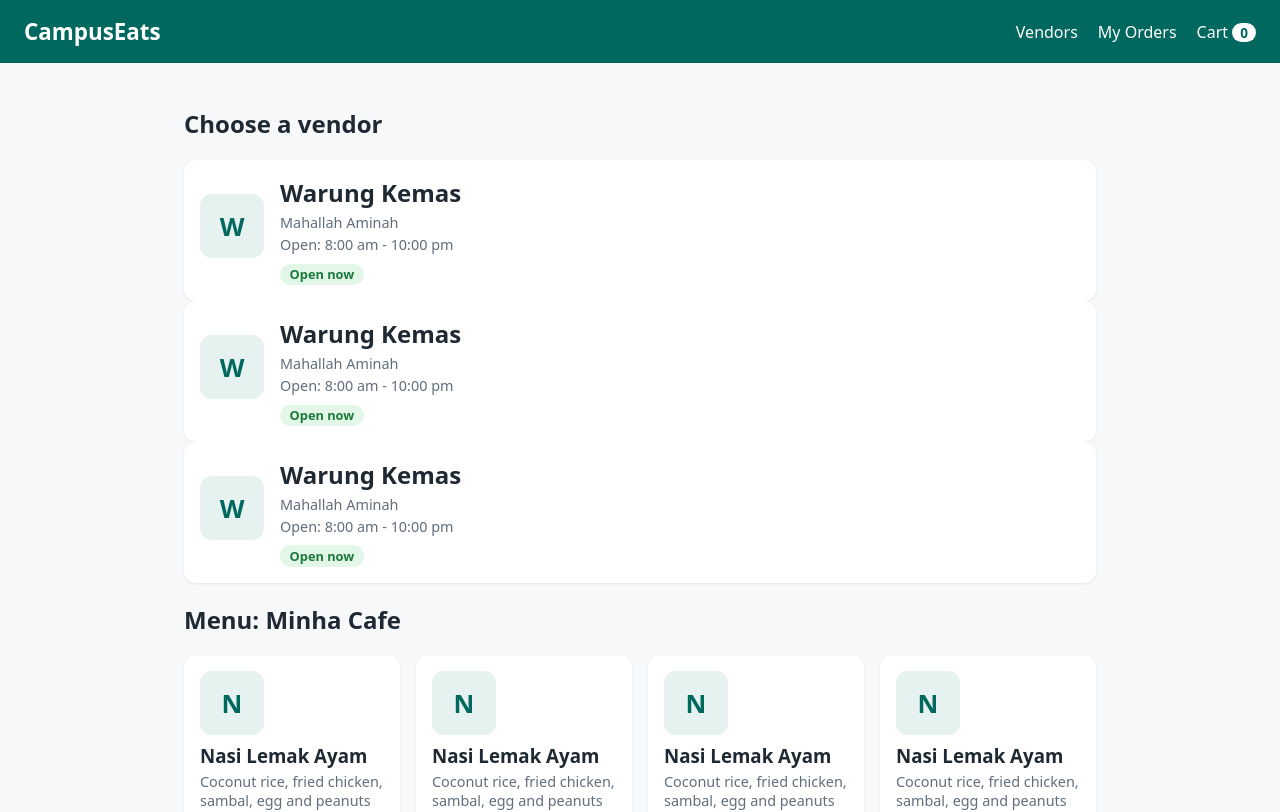
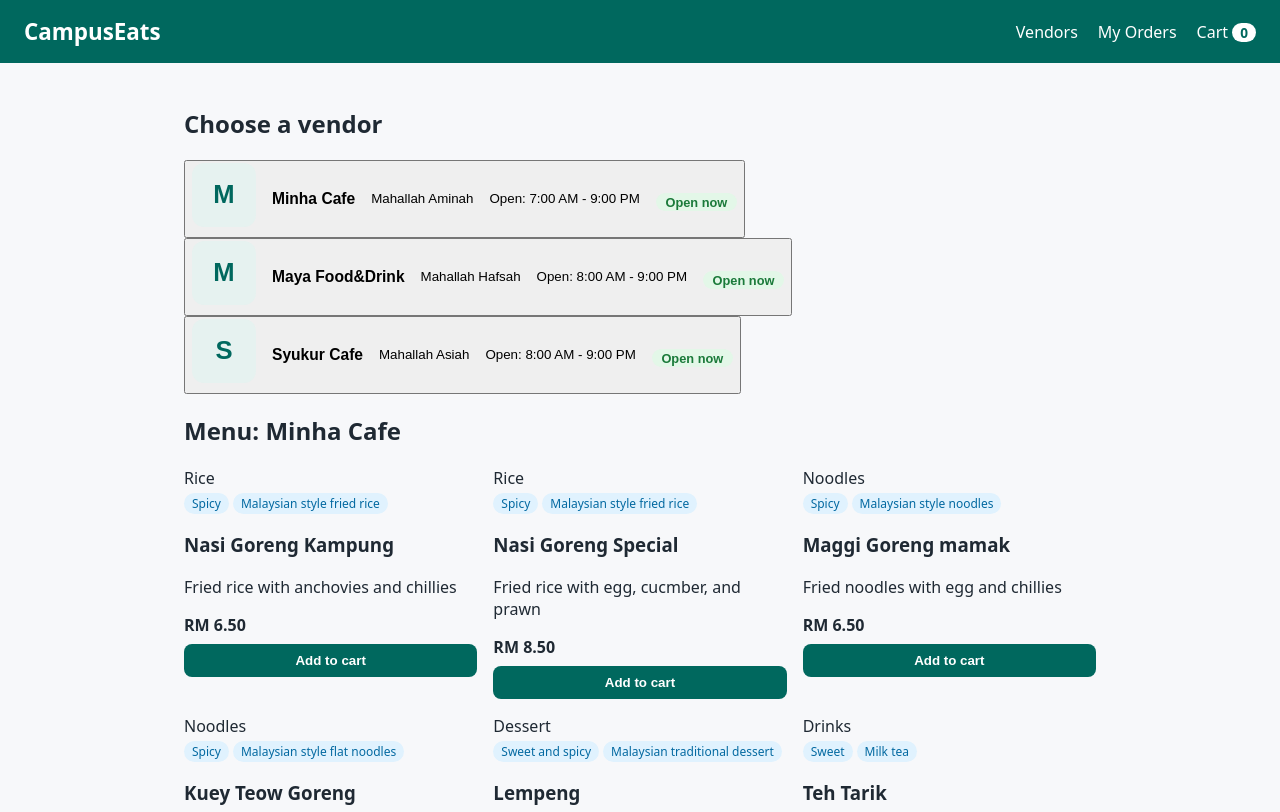
Before and after one commit to aishahmaisara2026/campuseats-2415896, a React (Vite) app: page / in a window 1280 px wide. Shown: the top 812 px of the page. Built offline with nearby package versions, Linux system fonts and the light colour scheme.

Commit message:
Feature 6: add dietary tags and filter

```diff
--- a/src/components/Header.jsx
+++ b/src/components/Header.jsx
@@ -1,14 +1,11 @@
-function Header() {
-    const cartCount = 0 // becomes state in Part C
+function Header({ cartCount }) {
   return (
     <header className="header">
       <h1 className="logo">CampusEats</h1>
       <nav className="nav">
         <a href="#">Vendors</a>
         <a href="#">My Orders</a>
-                <a href="#" className="cart">
-                    Cart <span className="badge">{cartCount}</span>
-                </a>
+        <a href="#">Cart <span className="badge">{cartCount}</span></a>
       </nav>
     </header>
   )
--- a/src/components/MenuItemCard.jsx
+++ b/src/components/MenuItemCard.jsx
@@ -1,21 +1,43 @@
-function MenuItemCard() {
- const item = {
- name: 'Nasi Lemak Ayam',
- description: 'Coconut rice, fried chicken, sambal, egg and peanuts',
- price: 7.5,
- available: true,
- }
- return (
- <article className="card menu-card">
- <div className="thumb" aria-hidden="true">{item.name.charAt(0)}</div>
- <h3>{item.name}</h3>
- <p className="muted">{item.description}</p>
- <p className="price">RM {item.price.toFixed(2)}</p>
- <button className="btn" disabled={!item.available}>
- {item.available ? 'Add to cart' : 'Sold out'}
- </button>
- </article>
- )
+function MenuItemCard({ item, onAdd }) {
+  return (
+    <div className="menu-item-card">
+      <div className="card-header">
+        <span className="category-tag">{item.category}</span>
+
+        {/* Render dietary tag chips */}
+        <div className="tags-container" style={{ display: 'flex', gap: '4px', flexWrap: 'wrap', margin: '4px 0' }}>
+          {item.tags && item.tags.map((tag) => (
+            <span
+              key={tag}
+              className="chip"
+              style={{
+                backgroundColor: '#e0f2fe',
+                color: '#0369a1',
+                fontSize: '0.75rem',
+                padding: '2px 8px',
+                borderRadius: '12px',
+                fontWeight: '500'
+              }}
+            >
+              {tag}
+            </span>
+          ))}
+        </div>
+      </div>
+
+      <h3>{item.name}</h3>
+      <p>{item.description}</p>
+      <p className="price">RM {Number(item.price || 0).toFixed(2)}</p>
+
+      <button
+        className="btn"
+        disabled={!item.available}
+        onClick={() => onAdd(item)}
+      >
+        {item.available ? 'Add to cart' : 'Sold out'}
+      </button>
+    </div>
+  )
 }
 
 export default MenuItemCard
--- a/src/components/MenuList.jsx
+++ b/src/components/MenuList.jsx
@@ -2,11 +2,11 @@ import MenuItemCard from './MenuItemCard'
 
 function MenuList({ items, onAdd }) {
   if (!items || items.length === 0) {
-    return <p>No items on this menu yet.</p>
+    return <p className="empty-msg">No items on this menu yet.</p>
   }
 
   return (
-    <div style={{ display: 'grid', gridTemplateColumns: 'repeat(auto-fill, minmax(200px, 1fr))', gap: '1rem' }}>
+    <div className="grid">
       {items.map((item) => (
         <MenuItemCard key={item.id} item={item} onAdd={onAdd} />
       ))}
--- a/src/components/VendorCard.jsx
+++ b/src/components/VendorCard.jsx
@@ -1,24 +1,18 @@
-function VendorCard() {
-  const vendor = {
-    name: 'Warung Kemas',
-    location: 'Mahallah Aminah',
-    openHours: '8:00 am - 10:00 pm',
-    isOpen: true,
- }
+function VendorCard({ vendor, isSelected, onSelect }) {
   return (
-    <article className="card vendor-card">
-      <div className="thumb" aria-hidden="true">
-        {vendor.name.charAt(0)}
-      </div>
-      <div>
-        <h2>{vendor.name}</h2>
-        <p className="muted">{vendor.location}</p>
-        <p className="muted">Open: {vendor.openHours}</p>
-        <span className={vendor.isOpen ? 'status open' : 'status closed'}>
-          {vendor.isOpen ? 'Open now' : 'Closed'}
-        </span>
-      </div>
-    </article>
+    <button
+      type="button"
+      className={`vendor-card ${isSelected ? 'selected' : ''}`}
+      onClick={() => onSelect(vendor.id)}
+    >
+      <div className="thumb">{vendor.name.charAt(0)}</div>
+      <h3>{vendor.name}</h3>
+      <p>{vendor.location}</p>
+      <p>Open: {vendor.openHours}</p>
+      <span className={`status ${vendor.isOpen ? 'open' : 'closed'}`}>
+        {vendor.isOpen ? 'Open now' : 'Closed'}
+      </span>
+    </button>
   )
 }
 
--- a/src/data/vendors.js
+++ b/src/data/vendors.js
@@ -6,15 +6,15 @@ const vendors = [
         openHours: '7:00 AM - 9:00 PM',
         isOpen : true,
         menu: [
-            { id:'aminah-1', name:'Nasi Goreng Kampung', description:'Fried rice with anchovies and chillies', price:'6.5', category:'Rice', available: true, spiceLevel: 3 },
-            { id:'aminah-2', name:'Nasi Goreng Special', description:'Fried rice with egg, cucmber, and prawn', price:'8.5', category:'Rice', available: true, spiceLevel: 1 },
-            { id:'aminah-3', name:'Maggi Goreng mamak', description:'Fried noodles with egg and chillies', price:'6.5', category:'Noodles', available: true, spiceLevel: 3 },
-            { id:'aminah-4', name:'Kuey Teow Goreng', description:'Flat rice noodles with clam and sprouts', price:'7.5', category:'Noodles', available: true, spiceLevel: 2 },
-            { id:'aminah-5', name:'Lempeng', description:'Pancake with Sambal/Sugar', price:'4.5', category:'Dessert', available: true, spiceLevel: 3 },
-            { id:'aminah-6', name:'Teh Tarik', description:'Classic Malaysian tilk tea', price:'2.5', category:'Drinks', available: true, spiceLevel: 0 },
-            { id:'aminah-7', name:'Milo', description:'Chocolate malt drink', price:'2.5', category:'Drinks', available: true, spiceLevel: 0 },
-            { id:'aminah-8', name:'Teh O', description:'Classic Malaysian tea', price:'1.5', category:'Drinks', available: true, spiceLevel: 0 },
-            { id:'aminah-9', name:'Donut Susu', description:'Milk-glazed donut', price:'0.5', category:'Dessert', available: true, spiceLevel: 0 },
+            { id:'aminah-1', name:'Nasi Goreng Kampung', description:'Fried rice with anchovies and chillies', price:6.5, category:'Rice', available: true, tags:['Spicy','Malaysian style fried rice'] },
+            { id:'aminah-2', name:'Nasi Goreng Special', description:'Fried rice with egg, cucmber, and prawn', price:8.5, category:'Rice', available: true, tags:['Spicy','Malaysian style fried rice'] },
+            { id:'aminah-3', name:'Maggi Goreng mamak', description:'Fried noodles with egg and chillies', price:6.5, category:'Noodles', available: true, tags:['Spicy','Malaysian style noodles'] },
+            { id:'aminah-4', name:'Kuey Teow Goreng', description:'Flat rice noodles with clam and sprouts', price:7.5, category:'Noodles', available: true, tags:['Spicy','Malaysian style flat noodles'] },
+            { id:'aminah-5', name:'Lempeng', description:'Pancake with Sambal/Sugar', price:4.5, category:'Dessert', available: true, tags:['Sweet and spicy','Malaysian traditional dessert'] },
+            { id:'aminah-6', name:'Teh Tarik', description:'Classic Malaysian tilk tea', price:2.5, category:'Drinks', available: true, tags:['Sweet','Milk tea'] },
+            { id:'aminah-7', name:'Milo', description:'Chocolate malt drink', price:2.5, category:'Drinks', available: true, tags:['Sweet','Malaysian chocolate drink'] },
+            { id:'aminah-8', name:'Teh O', description:'Classic Malaysian tea', price:1.5, category:'Drinks', available: true, tags:['Sweet','Malaysian tea'] },
+            { id:'aminah-9', name:'Donut Susu', description:'Milk-glazed donut', price:0.5, category:'Dessert', available: true, tags:['Sweet and milky','Malaysian dessert'] },
 
         ],
     },
@@ -25,11 +25,11 @@ const vendors = [
         openHours: '8:00 AM - 9:00 PM',
         isOpen : true,
         menu: [
-            { id:'hafsah-1', name:'Ayam Gepuk', description:'White rice with chicken, sambal, cabbage and tempe', price:'6.5', category:'Rice', available: true, spiceLevel: 3 },
-            { id:'hafsah-2', name:'Ikan Keli Gepuk', description:'White rice with catfish, sambal, cabbage and tempe ', price:'6.5', category:'Rice', available: true, spiceLevel: 3 },
-            { id:'hafsah-3', name:'Bubur Ayam', description:'Chicken rice porridge with anchovies and brocolli', price:'5.0', category:'Porridge', available: true, spiceLevel: 2 },
-            { id:'hafsah-4', name:'Sirap Limau', description:'Rose syrup with lime', price:'1.5', category:'Drinks', available: true, spiceLevel: 0 },
-            { id:'hafsah-5', name:'Karipap', description:'Potato filling inside a golden, deep-fried pastry pocket', price:'0.5', category:'Dessert', available: true, spiceLevel: 1 },
+            { id:'hafsah-1', name:'Ayam Gepuk', description:'White rice with chicken, sambal, cabbage and tempe', price:6.5, category:'Rice', available: true, tags:['Spicy','Indonesian cuisine'] },
+            { id:'hafsah-2', name:'Ikan Keli Gepuk', description:'White rice with catfish, sambal, cabbage and tempe ', price:6.5, category:'Rice', available: true, tags:['Spicy','Indonesian cuisine'] },
+            { id:'hafsah-3', name:'Bubur Ayam', description:'Chicken rice porridge with anchovies and brocolli', price:5.0, category:'Porridge', available: true, tags:['Warm soup','Asian style'] },
+            { id:'hafsah-4', name:'Sirap Limau', description:'Rose syrup with lime', price:1.5, category:'Drinks', available: true, tags:['Sweet and sour','Cordial drink'] },
+            { id:'hafsah-5', name:'Karipap', description:'Potato filling inside a golden, deep-fried pastry pocket', price:0.5, category:'Dessert', available: true, tags:['Savory and spicy','Malaysian traditional dessert'] },
         ],
     },
     {
@@ -41,4 +41,5 @@ const vendors = [
         menu: [],
     },
 ]
+
 export default vendors
```
Lines whose indentation alone changed are shown as unchanged.
